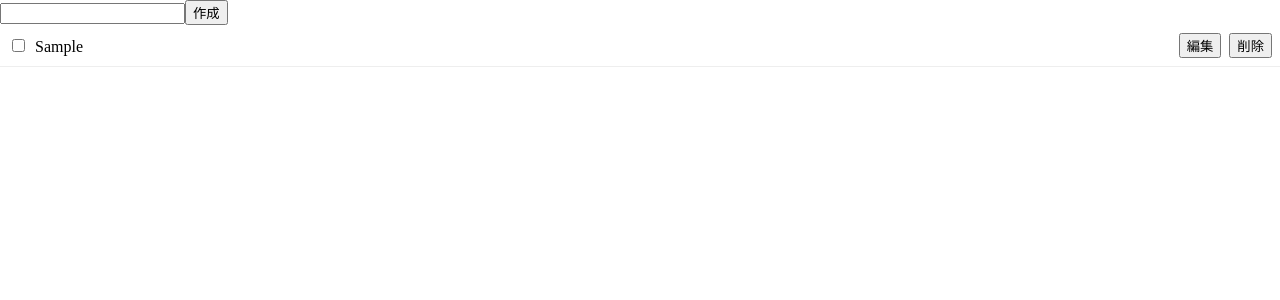
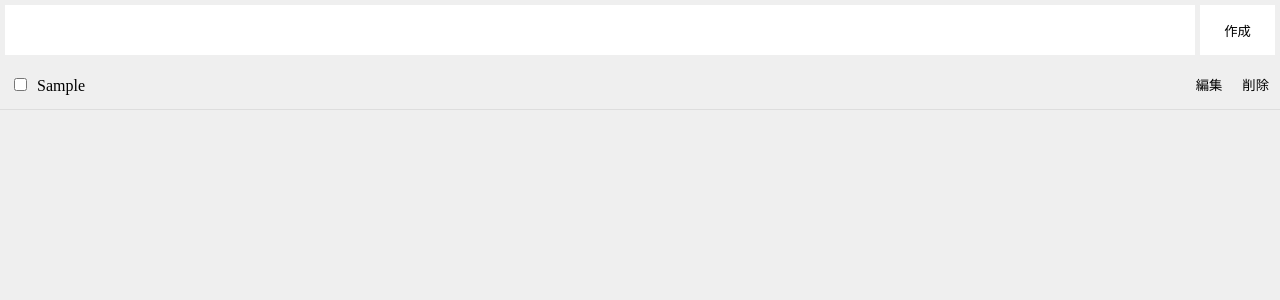
Before and after one commit to KanDai/react-todo, a React (Create React App) app: page / in a window 1280 px wide. Both pictures are taken after typing "Sample" into the empty fields and a click on the button "作成". Shown: the top 300 px of the page. Built offline with nearby package versions, Linux system fonts and the light colour scheme.

Commit message:
スタイルの調整

```diff
--- a/src/components/InputForm/index.tsx
+++ b/src/components/InputForm/index.tsx
@@ -1,3 +1,4 @@
+import styles from './styles.module.scss'
 interface InputFormType {
     onFormSubmit: Function
 }
@@ -14,10 +15,14 @@ const InputForm = (props: InputFormType) => {
     }
 
     return (
-        <form onSubmit={handleSubmit}>
-            <input type="text" name="task" />
-            <button type="submit">作成</button>
-        </form>
+        <div className={styles.wrap}>
+            <form className={styles.form} onSubmit={handleSubmit}>
+                <input className={styles.input} type="text" name="task" />
+                <button className={styles.button} type="submit">
+                    作成
+                </button>
+            </form>
+        </div>
     )
 }
 
--- /dev/null
+++ b/src/components/InputForm/styles.module.scss
@@ -0,0 +1,27 @@
+.wrap {
+    position: fixed;
+    top: 0;
+    width: 100%;
+    height: 60px;
+    display: flex;
+    align-items: center;
+    padding: 5px;
+}
+
+.form {
+    width: 100%;
+    height: 50px;
+    display: flex;
+    background-color: #fff;
+}
+
+.input {
+    width: 100%;
+    flex: 1 1 auto;
+    padding: 5px 10px;
+}
+
+.button {
+    flex: 0 0 80px;
+    border-left: 5px solid #efefef;
+}
--- a/src/components/Task/index.tsx
+++ b/src/components/Task/index.tsx
@@ -28,7 +28,7 @@ const Task = (props: TaskType) => {
     if (!isEditable) {
         return (
             <div className={styles.wrap}>
-                <div>
+                <div className={styles.inner}>
                     <input
                         className={styles.checkbox}
                         type="checkbox"
@@ -57,7 +57,7 @@ const Task = (props: TaskType) => {
         )
     } else {
         return (
-            <div className={styles.wrap}>
+            <div className={styles.edit}>
                 <form className={styles.form} onSubmit={handleSubmitEdit}>
                     <input
                         type="text"
--- a/src/components/Task/styles.module.scss
+++ b/src/components/Task/styles.module.scss
@@ -2,8 +2,19 @@
     width: 100%;
     display: flex;
     align-items: center;
-    padding: 8px;
-    border-bottom: 1px solid #eee;
+    padding: 5px;
+    border-bottom: 1px solid #ddd;
+    font-size: 16px;
+}
+.inner {
+    padding: 10px 5px;
+}
+
+.edit {
+    width: 100%;
+    display: flex;
+    align-items: center;
+    padding: 1px 5px;
     font-size: 16px;
 }
 
@@ -27,6 +38,8 @@
 .form {
     display: flex;
     width: 100%;
+    background-color: #fff;
+    padding: 5px;
 }
 
 .formBtn {
@@ -38,4 +51,5 @@
     border: none;
     width: 100%;
     font-size: 16px;
+    padding: 10px;
 }
--- a/src/components/TaskList/index.tsx
+++ b/src/components/TaskList/index.tsx
@@ -1,5 +1,6 @@
 import Task from 'components/Task'
 import { TaskType, TaskListType } from 'types'
+import styles from './styles.module.scss'
 
 const TaskList = (props: TaskListType) => {
     const toggleChecked = (index: number, checked: boolean): void => {
@@ -15,11 +16,15 @@ const TaskList = (props: TaskListType) => {
     }
 
     if (props.list.length === 0) {
-        return <p>タスクはありません</p>
+        return (
+            <div className={styles.nodata}>
+                <p>タスクはありません</p>
+            </div>
+        )
     }
 
     return (
-        <div className="TaskList">
+        <div className={styles.list}>
             {props.list.map((task: TaskType, index: number) => {
                 return (
                     <div key={task.id} className="column is-3">
--- /dev/null
+++ b/src/components/TaskList/styles.module.scss
@@ -0,0 +1,10 @@
+.list {
+    padding-top: 60px;
+}
+
+.nodata {
+    height: calc(100vh - 60px);
+    display: flex;
+    align-items: center;
+    justify-content: center;
+}
--- a/src/index.css
+++ b/src/index.css
@@ -107,6 +107,7 @@ section {
 }
 body {
     line-height: 1;
+    background-color: #efefef;
 }
 ol,
 ul {
@@ -131,3 +132,16 @@ table {
 * {
     box-sizing: border-box;
 }
+
+input[type='text'],
+button,
+textarea,
+select {
+    -webkit-appearance: none;
+    -moz-appearance: none;
+    appearance: none;
+    background: none;
+    border: none;
+    border-radius: 0;
+    outline: none;
+}
```
